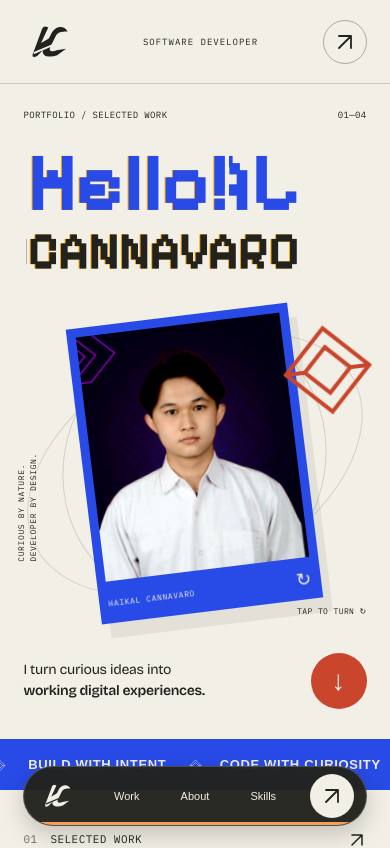
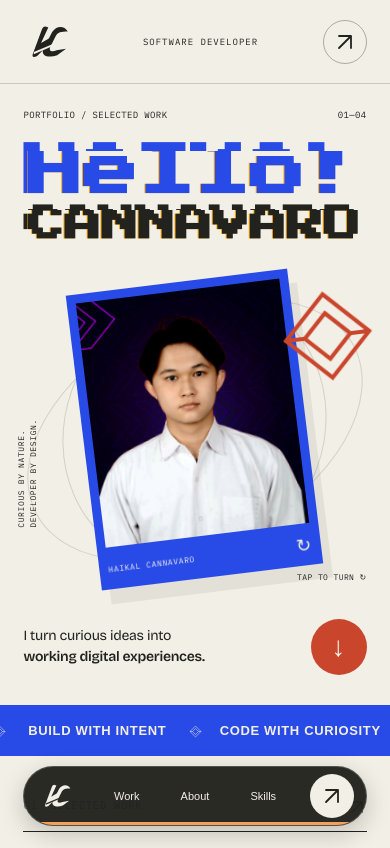
Before and after one commit to HaikalCannavaro/Portfolio-HaikalCannavaro, a Next.js app: page / in a window 390 px wide. Shown: the top 848 px of the page. Built offline with nearby package versions, Linux system fonts and the light colour scheme.

Commit message:
Match the glitch reference with Press Start 2P

```diff
--- a/app/layout.tsx
+++ b/app/layout.tsx
@@ -2,8 +2,8 @@ import "./globals.css";
 import localFont from "next/font/local";
 import SmoothScroll from '../components/SmoothScroll';
 const hero = localFont({
-  src: "./fonts/PixelifySans.woff2",
-  weight: "400 700",
+  src: "./fonts/PressStart2P.woff2",
+  weight: "400",
   display: "swap",
   variable: "--font-hero",
   adjustFontFallback: false,
--- a/components/desktop/DesktopPortfolio.module.css
+++ b/components/desktop/DesktopPortfolio.module.css
@@ -23,7 +23,7 @@
 .hero { padding:35px 5% 0; }
 .eyebrow,.heroFoot,.sectionLabel { display:flex; justify-content:space-between; font:10px/1.5 monospace; letter-spacing:.06em; }
 .eyebrow i { display:inline-block; width:6px; height:6px; background:var(--blue); border-radius:50%; margin-right:7px; }
-.hero h1 { margin:35px 0 0; font-family:var(--font-hero); letter-spacing:-.025em; font-weight:700; line-height:.88; font-size:clamp(90px,14vw,235px); position:relative; z-index:2; pointer-events:none; }
+.hero h1 { margin:35px 0 0; font-family:var(--font-hero); letter-spacing:0; font-weight:700; line-height:1; font-size:clamp(76px,10.3vw,172px); position:relative; z-index:2; pointer-events:none; }
 .hero h1 > span { display:block; width:max-content; }
 .hero h1 > span:first-child { color:var(--blue); }
 .hero h1 > span:nth-child(2) { font-size:.87em; margin-top:.08em; }
@@ -116,7 +116,7 @@
 .signoff { display:flex; justify-content:space-between; padding:23px 0; font:8px var(--font-meta); opacity:.55; border-top:1px solid #f2efe630; }
 @keyframes marquee { to { transform:translateX(-50%); } }
 @media(min-width:1600px) { .header,.hero,.work,.about,.skills,.contact { padding-left:max(5%,calc((100% - 1480px)/2)); padding-right:max(5%,calc((100% - 1480px)/2)); } .header { margin:0; } .heroGrid { min-height:350px; } }
-@media(min-width:769px) and (max-width:1050px) { .identity { display:none; } .header nav { gap:25px; } .heroGrid { gap:20px; grid-template-columns:1.1fr .8fr 1fr; min-height:290px; } .heroCaption { display:none; } .heroIntro { grid-column:span 2; } .portraitStage { height:290px; } .portrait { right:0; } .hero h1 { font-size:14vw; } .heroIntro > p { font-size:24px; } .star { left:-65px; top:20px; font-size:90px; } .turnNote { white-space:nowrap; right:0; font-size:7px; } .projectVisual { padding:40px 24px; } .projectMeta { flex-direction:column; } .aboutGrid { grid-template-columns:.65fr 2fr; gap:25px; } .aboutCopy { gap:20px; } .skillsGrid { gap:30px; } .tabs { gap:12px; } .tabs button { font-size:11px; } .contactBottom { flex-wrap:wrap; } }
+@media(min-width:769px) and (max-width:1050px) { .identity { display:none; } .header nav { gap:25px; } .heroGrid { gap:20px; grid-template-columns:1.1fr .8fr 1fr; min-height:290px; } .heroCaption { display:none; } .heroIntro { grid-column:span 2; } .portraitStage { height:290px; } .portrait { right:0; } .heroIntro > p { font-size:24px; } .star { left:-65px; top:20px; font-size:90px; } .turnNote { white-space:nowrap; right:0; font-size:7px; } .projectVisual { padding:40px 24px; } .projectMeta { flex-direction:column; } .aboutGrid { grid-template-columns:.65fr 2fr; gap:25px; } .aboutCopy { gap:20px; } .skillsGrid { gap:30px; } .tabs { gap:12px; } .tabs button { font-size:11px; } .contactBottom { flex-wrap:wrap; } }
 @media(prefers-reduced-motion:reduce) { .desktop *, .desktop *::before,.desktop *::after { animation:none!important; transition:none!important; } }
 /* The user's own 3D model replaces the desktop photo card only. */
 .avatarStage { position:absolute; width:clamp(280px,29vw,430px); height:clamp(360px,35vw,500px); right:-10%; bottom:5px; z-index:3; }
--- a/components/mobile/MobilePortfolio.module.css
+++ b/components/mobile/MobilePortfolio.module.css
@@ -13,10 +13,10 @@
 .header > a:last-child { display:grid; place-items:center; width:44px; height:44px; border:1px solid #22221e55; border-radius:50%; font-size:27px; }
 .hero { padding:25px 6% 30px; position:relative; }
 .issue { display:flex; justify-content:space-between; font:9px var(--font-meta); letter-spacing:.04em; margin-bottom:25px; }
-.hero h1 { position:relative; z-index:2; font-family:var(--font-hero); font-size:clamp(34px,13.5vw,96px); font-weight:700; line-height:.9; letter-spacing:-.025em; }
+.hero h1 { position:relative; z-index:2; font-family:var(--font-hero); font-size:clamp(24px,9.5vw,73px); font-weight:700; line-height:1; letter-spacing:0; }
 .titleLine { display:block; }
 .titleLine > span { display:block; padding-bottom:.1em; }
-.titleLine:first-child { font-size:1.58em; color:var(--blue); }
+.titleLine:first-child { font-size:1.5em; color:var(--blue); }
 .portraitStage { height:clamp(320px,91vw,500px); position:relative; display:grid; place-items:center; margin-top:5px; isolation:isolate; }
 .orbit, .orbitSmall { position:absolute; border:1px solid #22221e26; width:105%; height:64%; border-radius:50%; transform:rotate(-28deg); z-index:-1; }
 .orbitSmall { transform:rotate(30deg); height:80%; width:75%; }
@@ -108,7 +108,7 @@
  .heroBottom a, .deckControls button { transition:transform .25s cubic-bezier(.22,1,.36,1),background .25s; }
  .heroBottom a:active, .deckControls button:active { transform:scale(.88); }
 }
-@media (min-width:540px) { .hero h1 { font-size:11.6vw; } .portraitStage { height:490px; } .projectImage { aspect-ratio:16/9; } .projectBody > p:not(.projectDate) { font-size:15px; } }
+@media (min-width:540px) { .portraitStage { height:490px; } .projectImage { aspect-ratio:16/9; } .projectBody > p:not(.projectDate) { font-size:15px; } }
 }
 
 
```
Also changed, not shown: app/fonts/PixelifySans.woff2 (deleted), app/fonts/PressStart2P-OFL.txt, app/fonts/PressStart2P.woff2 (added).
